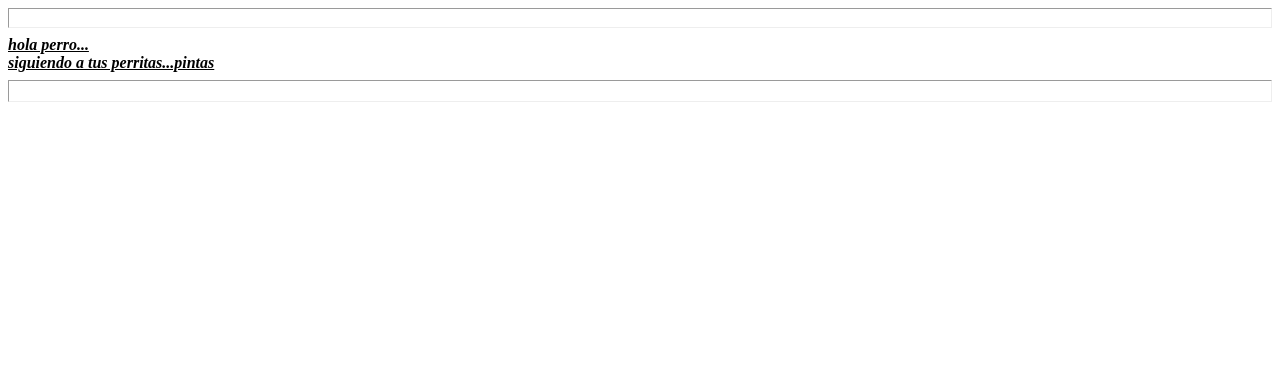
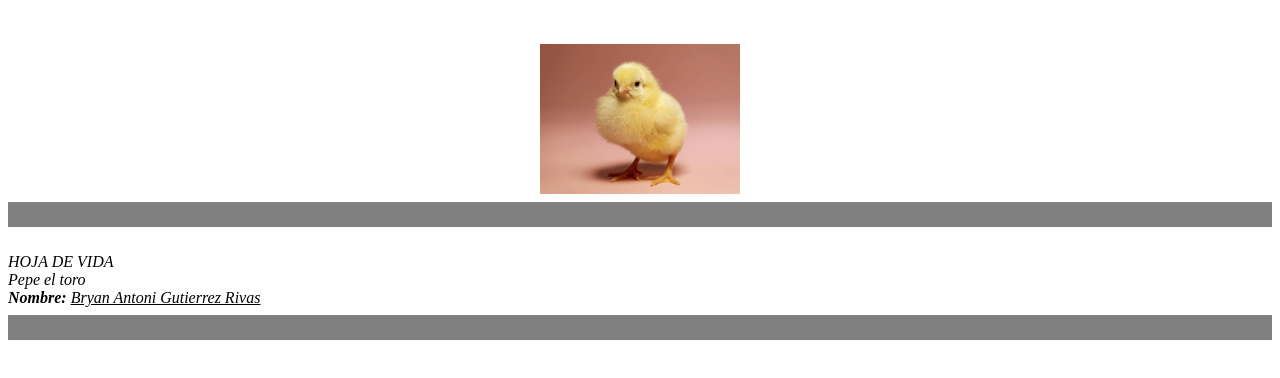
Before and after one commit to Bryan20GR/2025sitioweb, a plain HTML site: page index.html in a window 1280 px wide. Drawn offline with Linux system fonts and the light colour scheme.

Commit message:
el pollo esta bien

```diff
--- a/index.html
+++ b/index.html
@@ -1,11 +1,18 @@
 <html>
 <head>
-<title> vida de perroos </title>
+<title> hoja de vida </title>
 </head>
 <body>
-<hr size="20" alig="left">
-<b><u><i>hola perro...<br>
-siguiendo a tus perritas...pintas</b></u></i><br>
-<hr size="22" alig="right">
+<br><br>
+<div align="center">
+<img src="imagenes\yo.JPG" alt="ese soy yo" heigth="300" width="200">
+</div>
+<hr size="25" noshade><br>
+<i> HOJA DE VIDA<BR>
+Pepe el toro<br>
+<b>Nombre:</b>
+<u>Bryan Antoni Gutierrez Rivas</u>
+</i><br>
+<hr size="25" noshade><br>
 </body>
 </html>
```
Also changed, not shown: imagenes/yo.jpg (added).
